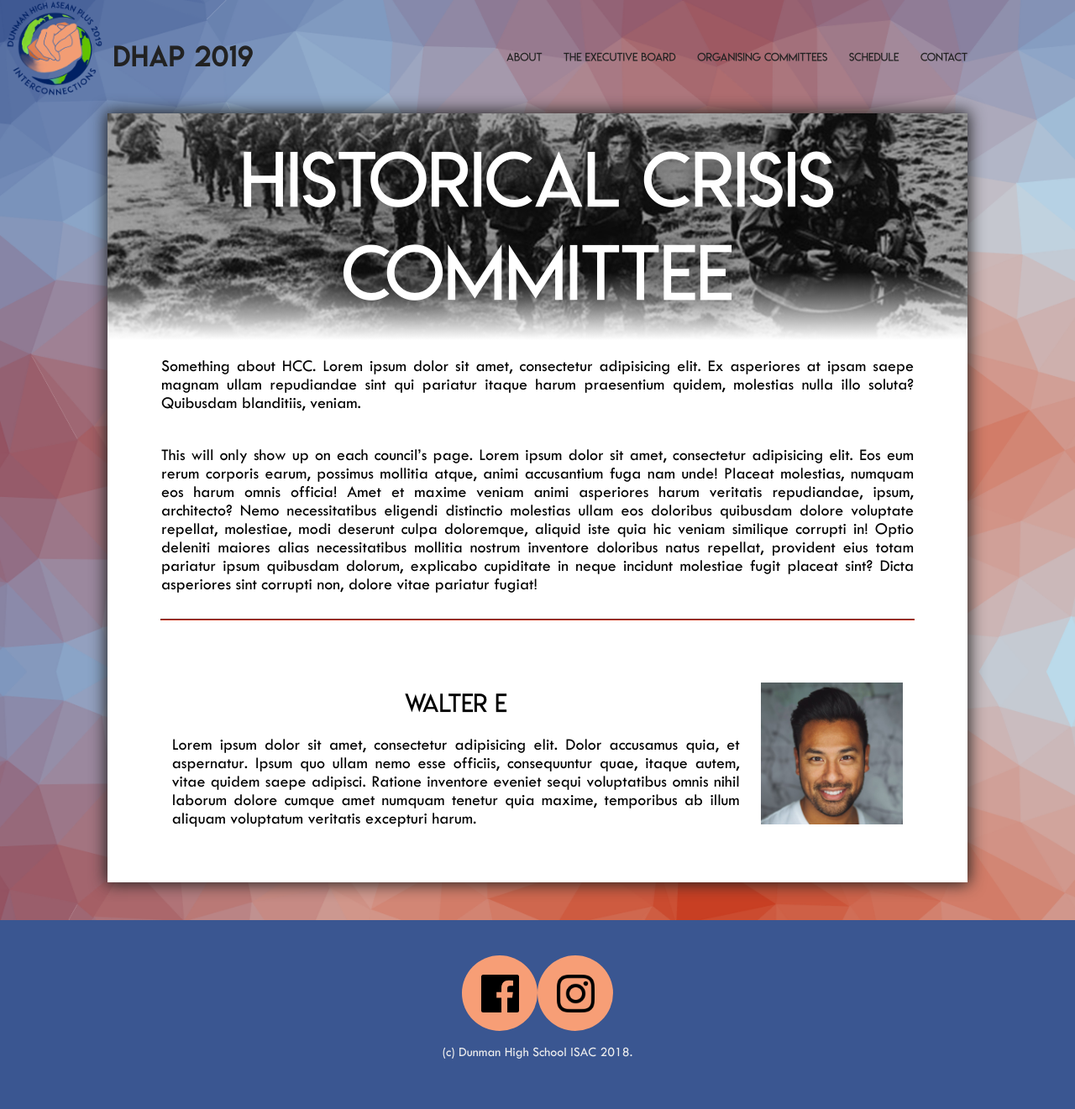
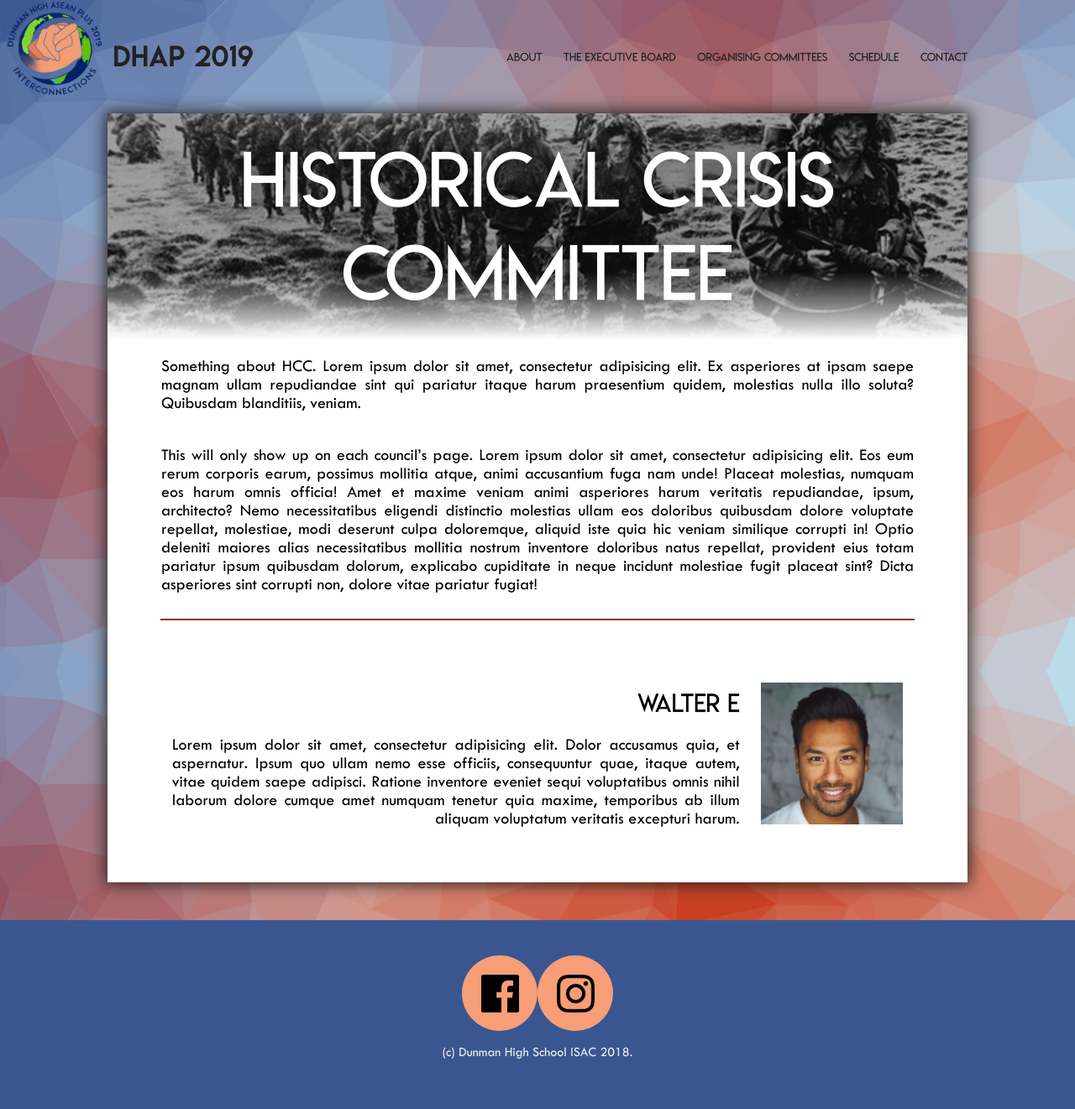
Before and after one commit to kaine119/dhap-2019, a Jekyll site: the page built from writeups/_councils/hcc.md, in a window 1280 px wide. Shown: the whole page at 84% size. Built offline with Jekyll 4.4.1, drawn with Linux system fonts in a browser that asks for light colours.

Commit message:
Use text-align-last to align text for member lists

```diff
--- a/assets/css/group.css
+++ b/assets/css/group.css
@@ -5,9 +5,14 @@
     margin-top: 5vh;
 }
 
+.person:nth-child(even) {
+    flex-direction: row;
+    text-align-last: left;
+}
+
 .person:nth-child(odd) {
     flex-direction: row-reverse;
-    text-align: right;
+    text-align-last: right;
 }
 
 .person__image {
```
